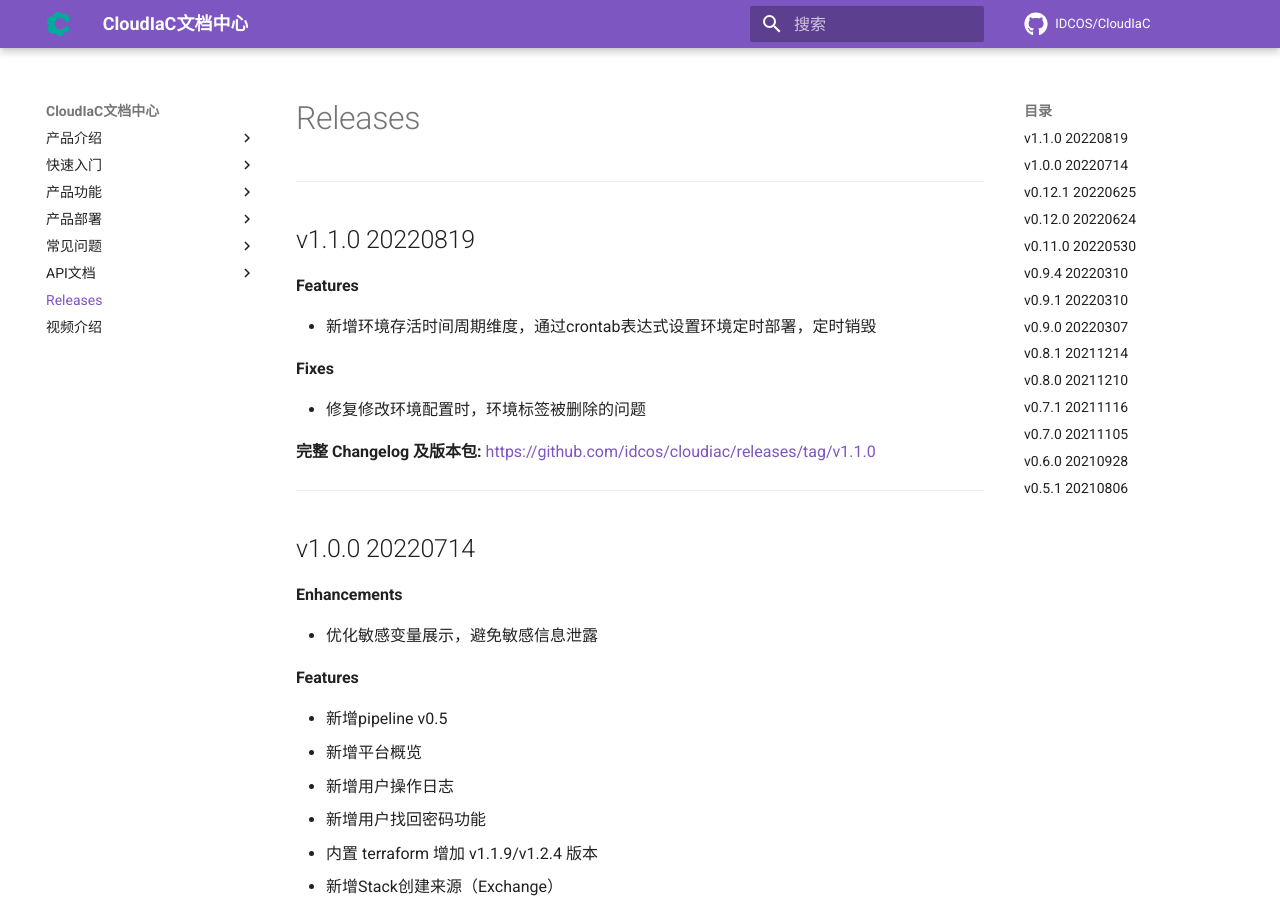
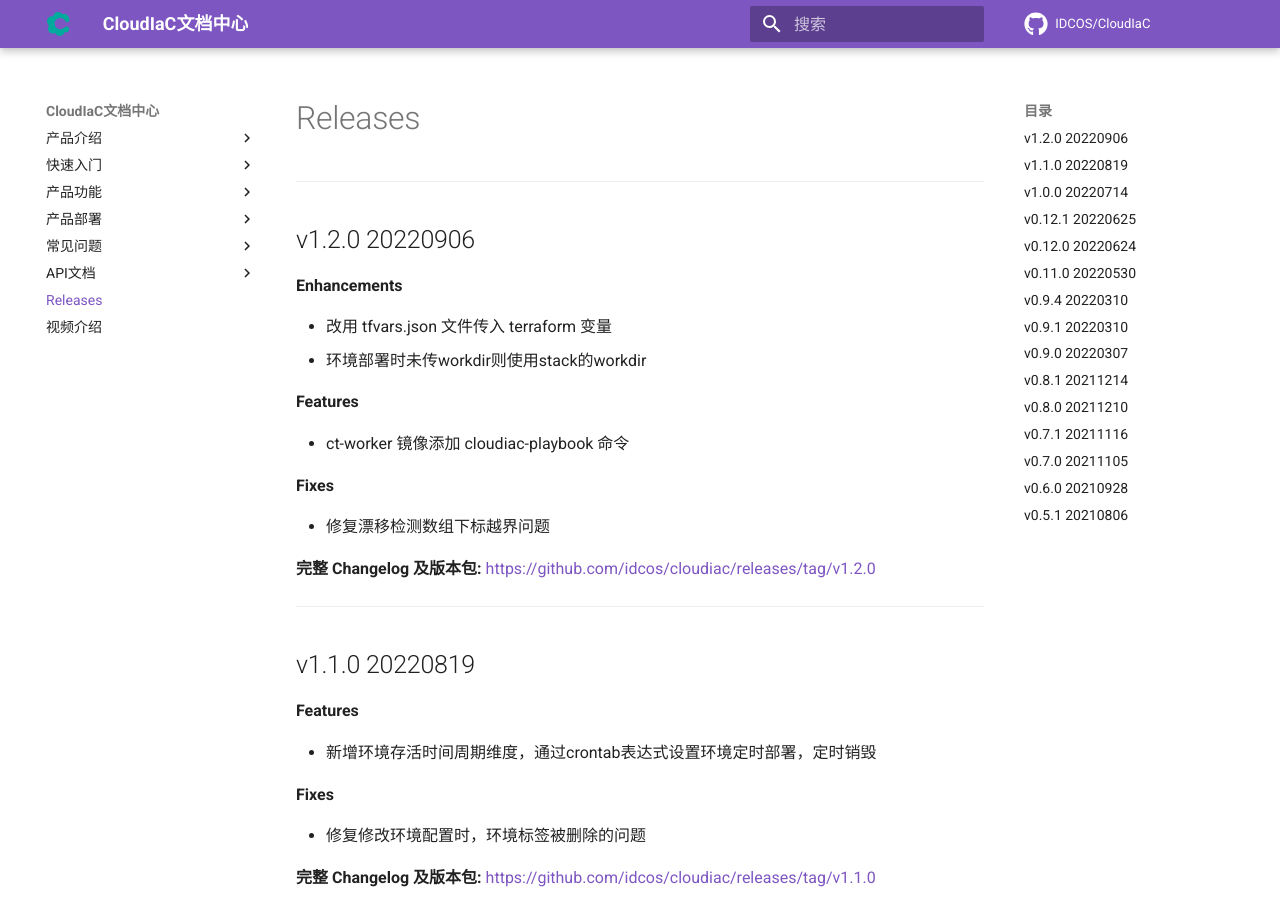
Before and after one commit to idcos/cloudiac, an MkDocs documentation site: the page built from docs/mkdocs/releases.md, in a window 1280 px wide and 900 px high. Built offline with MkDocs 1.6.1 and Material for MkDocs 9.7.7, drawn with Linux system fonts in a browser that asks for light colours; comment, search, counter and statistics services are not loaded; the version menu is left out.

Commit message:
Release v1.2.0

```diff
--- a/docs/mkdocs/releases.md
+++ b/docs/mkdocs/releases.md
@@ -1,4 +1,24 @@
 # Releases
+
+------
+## v1.2.0 20220906
+**Enhancements**
+
+- 改用 tfvars.json 文件传入 terraform 变量
+- 环境部署时未传workdir则使用stack的workdir
+
+**Features**
+
+- ct-worker 镜像添加 cloudiac-playbook 命令
+
+**Fixes**
+
+- 修复漂移检测数组下标越界问题
+
+
+
+**完整 Changelog 及版本包:** [https://github.com/idcos/cloudiac/releases/tag/v1.2.0](https://github.com/idcos/cloudiac/releases/tag/v1.2.0)
+
 
 ------
 ## v1.1.0 20220819
```
Also changed, not shown: CHANGELOG.md (+12 -0 lines), changelog.json (+16 -0 lines), docs/mkdocs/product-deploy/container.md (+2 -2 lines), docs/mkdocs/product-deploy/host.md (+1 -1 lines), 1 other file.
